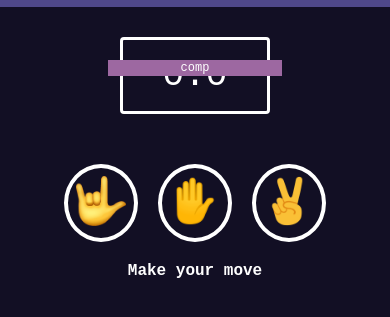
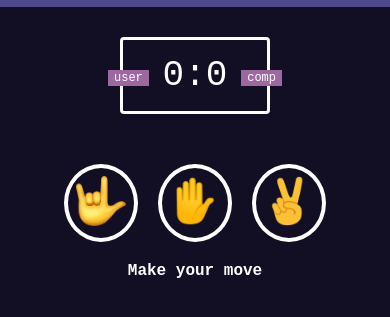
Before and after one commit to Marwa-Hodeib/Rock-Paper-Scissors, a plain HTML site: page index.html in a window 390 px wide. Shown: the part 33-350 px from the top of the page. Drawn offline with Linux system fonts and the light colour scheme.

Commit message:
fix media query for bagde

```diff
--- a/styles.css
+++ b/styles.css
@@ -139,11 +139,15 @@ box-shadow: 0 0 10px brown;
             padding: 1px 6px;
         }
 
-    #user-label,
-    #computer-label {
-        top: 20px;
-        font-size: 12px;
+        #user-label{
+            position: absolute;
+            top: 30px;
             left: -15px;
+        }
+
+        #computer-label{
+            position: absolute;
+            top: 30px;
             right: -15px;
         }
 
```
Lines whose indentation alone changed are shown as unchanged.
